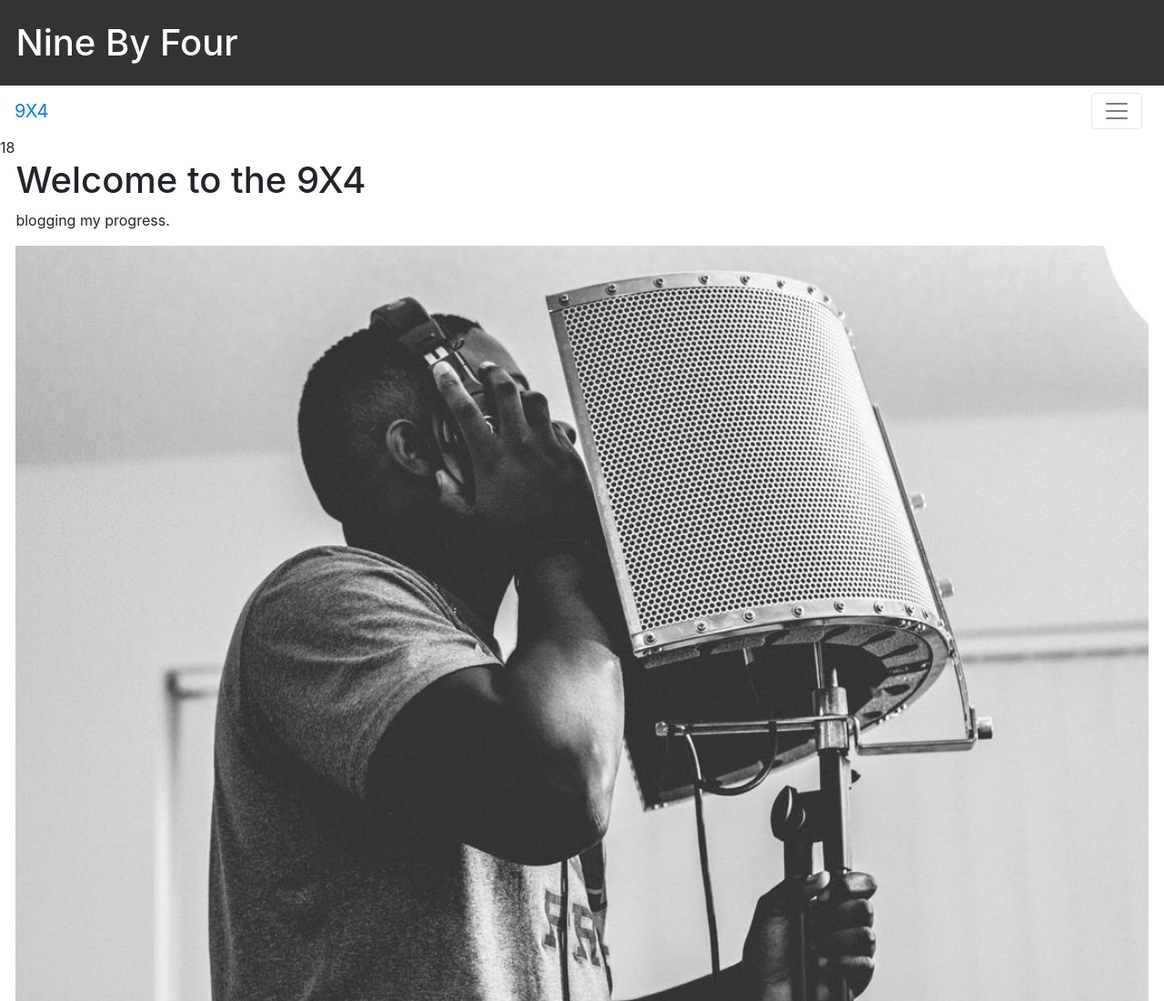
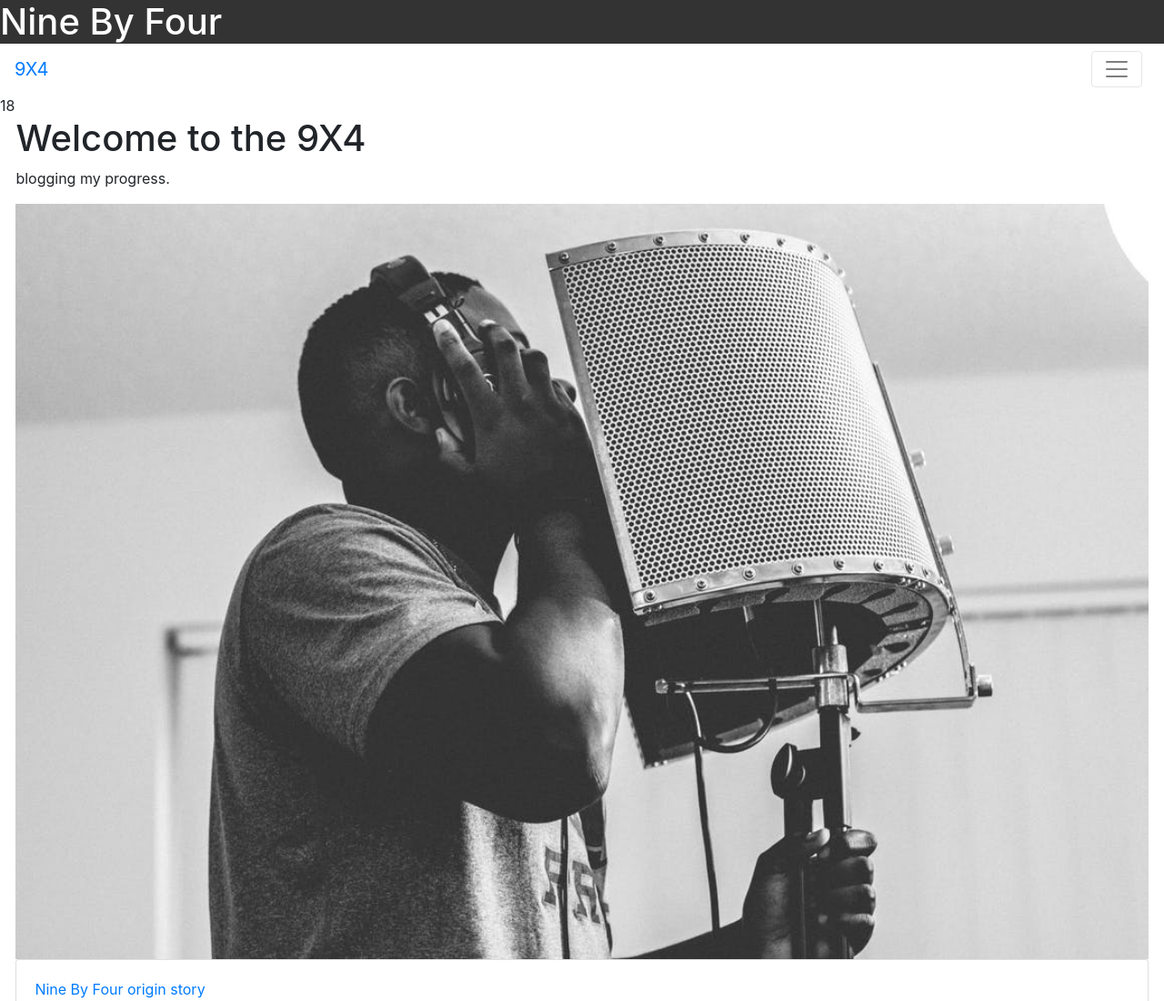
Before and after one commit to dredamonsta1/culcher-blog, a Gatsby site: page / in a window 1280 px wide. Shown: the top 1100 px of the page at 91% size. Built offline with nearby package versions, Linux system fonts and the light colour scheme; Gatsby itself is replaced by a stand-in of ours.

Commit message:
menu fixed working on font

```diff
--- a/src/components/header.js
+++ b/src/components/header.js
@@ -14,8 +14,8 @@ const Header = ({ siteTitle }) => (
     <div
       style={{
         margin: `0 auto`,
-        maxWidth: `960`,
-        padding: `1.45rem 1.0875rem`,
+        maxWidth: `100%`,
+        // padding: `1.45rem 1.0875rem`,
       }}
     >
       <h1 style={{ margin: 0 }}>
```
